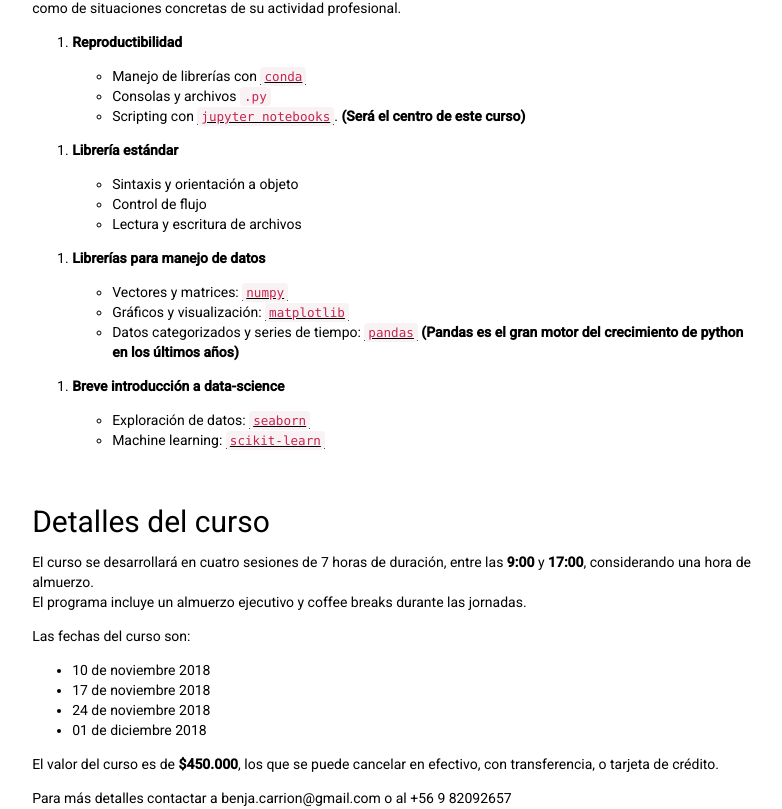
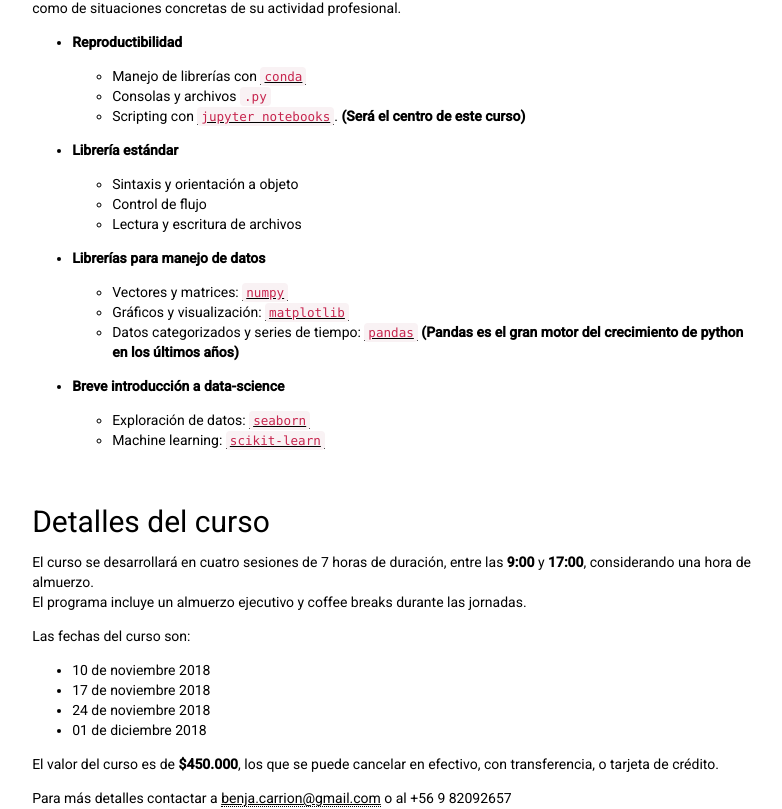
Before and after one commit to bicarrio/bicarrio.github.io, a plain HTML site: page blog/2018/10/08/curso-python/index.html in a window 1280 px wide. Shown: the part 1775-2584 px from the top of the page, without its empty margins (153-935 px from the left). Drawn offline with nearby package versions, Linux system fonts and the light colour scheme; some packages are replaced by stand-ins of ours; a script that the page names is missing.

Commit message:
fix minor bugs

```diff
--- a/blog/2018/10/08/curso-python/index.html
+++ b/blog/2018/10/08/curso-python/index.html
@@ -1132,37 +1132,37 @@ Un lenguaje que permite ampliar las capacidades profesionales sin entrar en los
 <div class="text_cell_render border-box-sizing rendered_html">
 <h2 id="Temario">Temario<a class="anchor-link" href="#Temario">&#182;</a></h2><p>El curso contempla cuatro temas, los que serán abordados mediante presentaciones apoyadas con ejemplos y ejercicios concretos.<br>
 Se fomentará la discusión y desarrollo de ejemplos que los participantes quieran tratar, tanto con datos ficticios como de situaciones concretas de su actividad profesional.</p>
-<ol>
+<ul>
 <li><strong>Reproductibilidad</strong><ul>
 <li>Manejo de librerías con <a href="https://conda.io/miniconda.html"><code>conda</code></a></li>
 <li>Consolas y archivos <code>.py</code></li>
 <li>Scripting con <a href="http://jupyter.org"><code>jupyter notebooks</code></a>. <strong>(Será el centro de este curso)</strong></li>
 </ul>
 </li>
-</ol>
-<ol>
+</ul>
+<ul>
 <li><strong>Librería estándar</strong><ul>
 <li>Sintaxis y orientación a objeto</li>
 <li>Control de flujo</li>
 <li>Lectura y escritura de archivos</li>
 </ul>
 </li>
-</ol>
-<ol>
+</ul>
+<ul>
 <li><strong>Librerías para manejo de datos</strong><ul>
 <li>Vectores y matrices: <a href="http://www.numpy.org/"><code>numpy</code></a></li>
 <li>Gráficos y visualización: <a href="https://matplotlib.org/index.html"><code>matplotlib</code></a></li>
 <li>Datos categorizados y series de tiempo: <a href="https://pandas.pydata.org/"><code>pandas</code></a> <strong>(Pandas es el gran motor del crecimiento de python en los últimos años)</strong></li>
 </ul>
 </li>
-</ol>
-<ol>
+</ul>
+<ul>
 <li><strong>Breve introducción a data-science</strong><ul>
 <li>Exploración de datos: <a href="https://seaborn.pydata.org/"><code>seaborn</code></a></li>
 <li>Machine learning: <a href="http://scikit-learn.org/stable/"><code>scikit-learn</code></a></li>
 </ul>
 </li>
-</ol>
+</ul>
 
 </div>
 </div>
@@ -1181,7 +1181,7 @@ El programa incluye un almuerzo ejecutivo y coffee breaks durante las jornadas.<
 <li>01 de diciembre 2018</li>
 </ul>
 <p>El valor del curso es de <strong>$450.000</strong>, los que se puede cancelar en efectivo, con transferencia, o tarjeta de crédito.</p>
-<p>Para más detalles contactar a benja.carrion@gmail.com o al +56 9 82092657</p>
+<p>Para más detalles contactar a <a href="mailto:benja.carrion@gmail.com">benja.carrion@gmail.com</a> o al +56 9 82092657</p>
 
 </div>
 </div>
```
